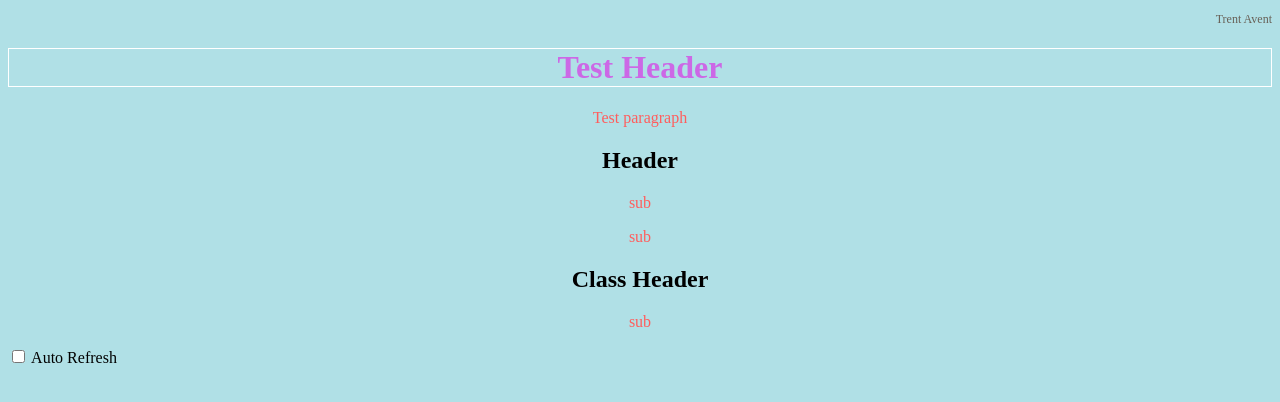
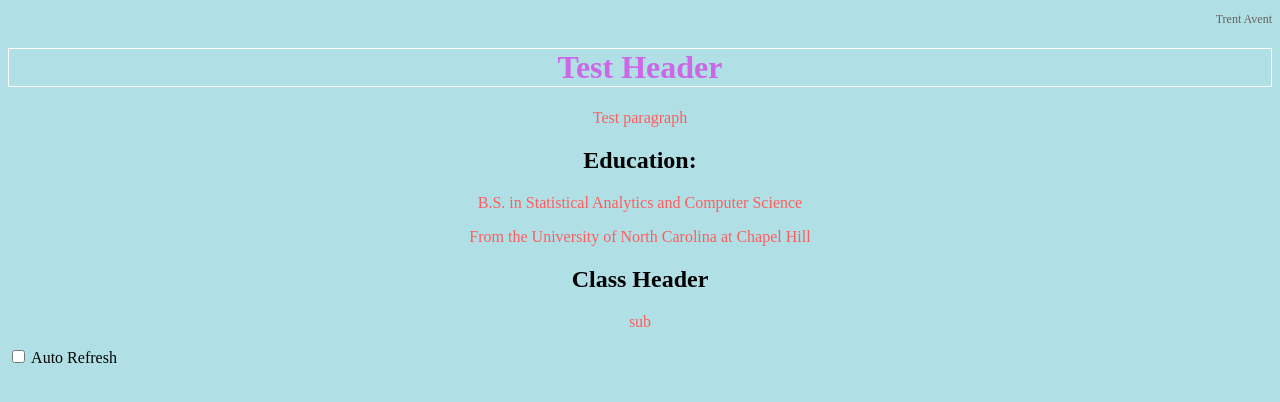
Before and after one commit to tavent1/tavent1.github.io, a website: page index.html in a window 1280 px wide. Drawn offline with Linux system fonts and the light colour scheme.

Commit message:
Commit to test Docker integration (2)

```diff
--- a/index.html
+++ b/index.html
@@ -34,9 +34,9 @@
             <p>Test paragraph</p>
         </div>
         <div>
-            <h2>Header</h2>
-            <p>sub</p>
-            <p>sub</p>
+            <h2>Education:</h2>
+            <p>B.S. in Statistical Analytics and Computer Science</p>
+            <p>From the University of North Carolina at Chapel Hill</p>
         </div>
         <div>
             <h2 class="rome">Class Header</h2>
```
